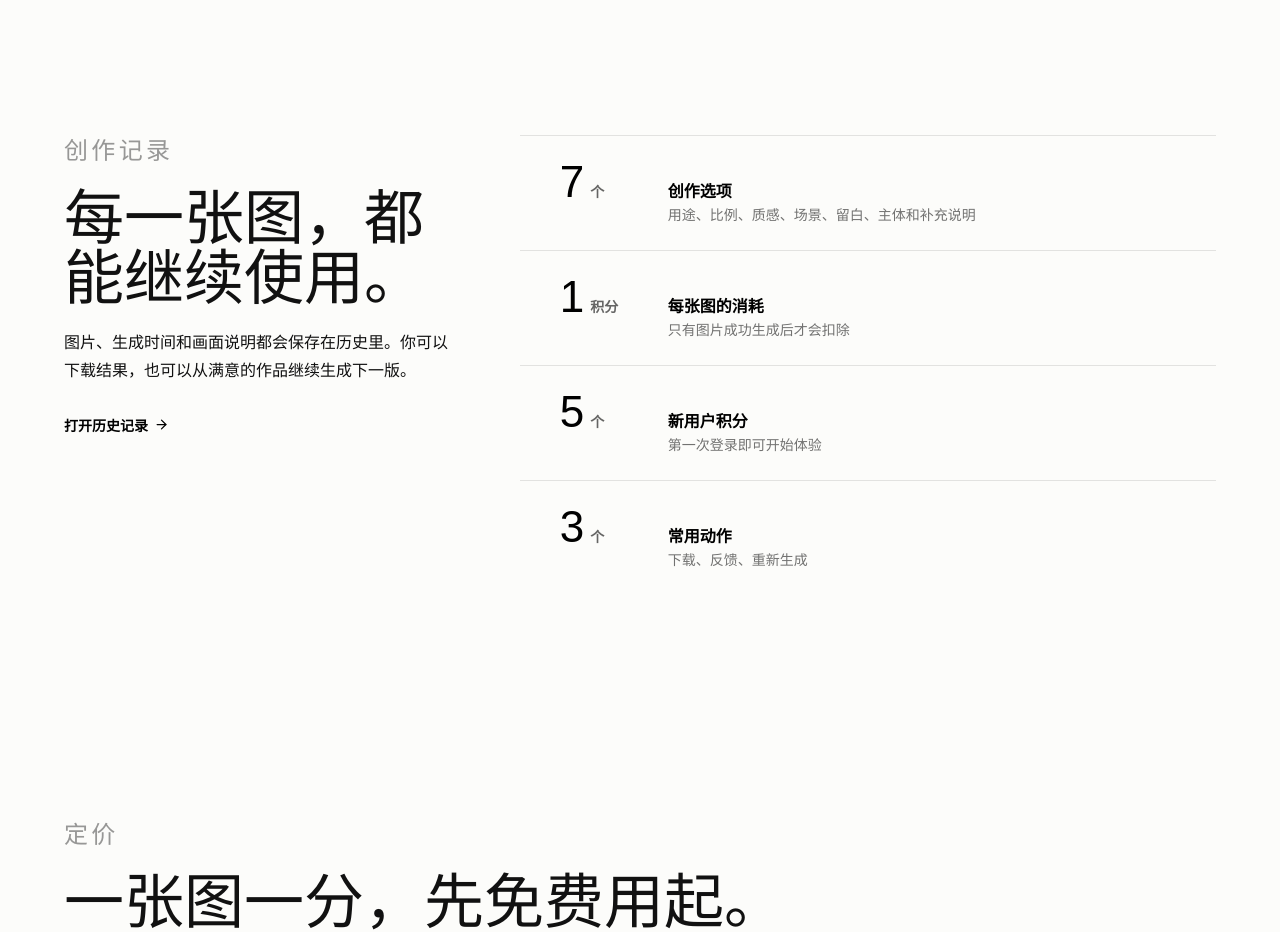
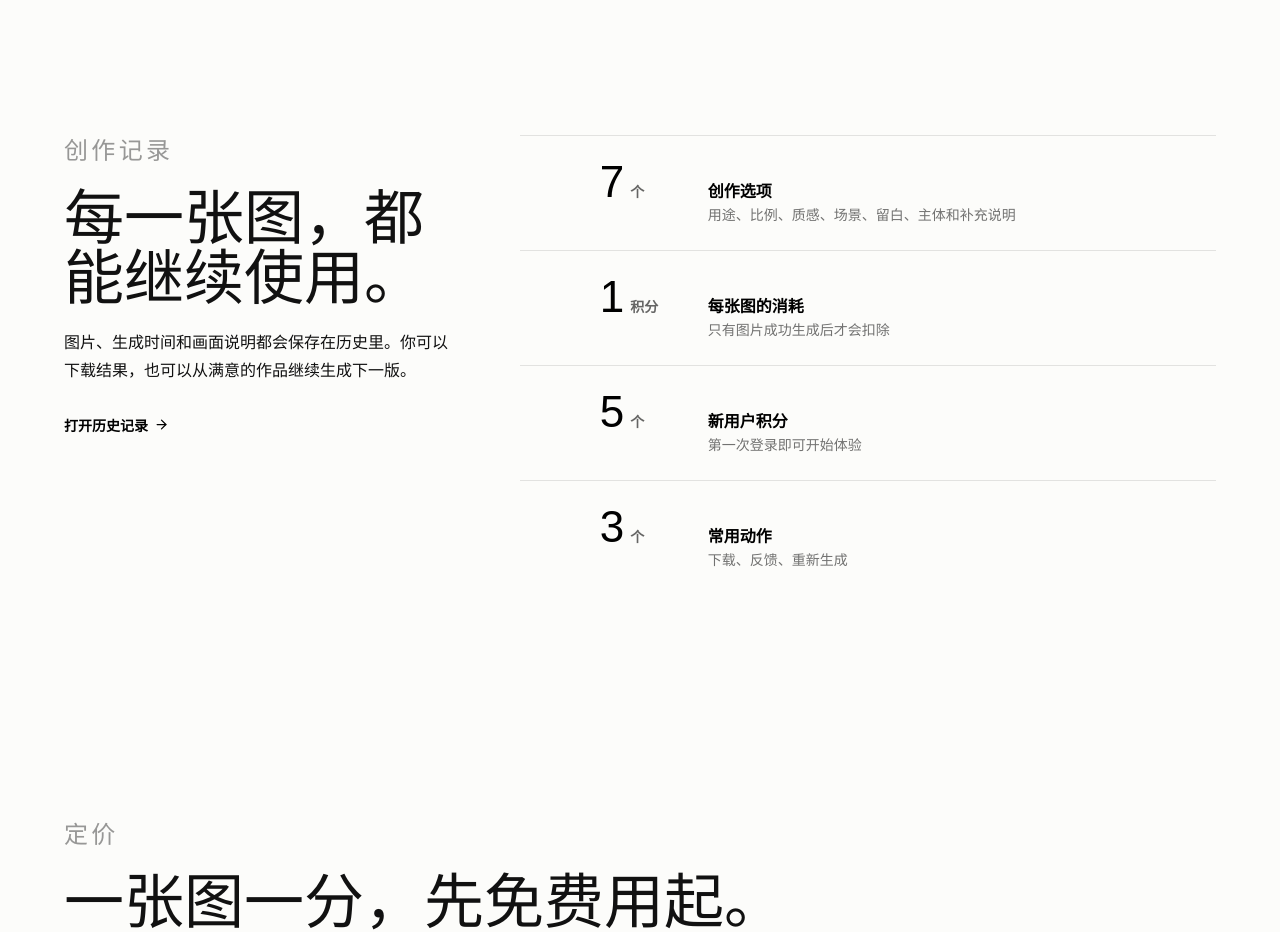
Before and after one commit to chichiyu1236-droid/PixGen-AI-Image-Generation, a Next.js app: page / in a window 1280 px wide. Shown: the part 3360-4292 px from the top of the page. Built offline with nearby package versions, Linux system fonts and the light colour scheme; no server answers; what undici would draw is missing.

Commit message:
fix: indent landing records numbers further right

```diff
--- a/components/landing-page.tsx
+++ b/components/landing-page.tsx
@@ -217,7 +217,7 @@ export function LandingPage({ isAuthenticated }: { isAuthenticated: boolean }) {
             {dataPoints.map((item) => (
               <div
                 key={item.label}
-                className="grid grid-cols-[5.25rem_1fr] items-baseline gap-x-6 border-t border-black/10 py-5 pl-4 lg:py-6 lg:pl-10"
+                className="grid grid-cols-[5.25rem_1fr] items-baseline gap-x-6 border-t border-black/10 py-5 pl-4 lg:py-6 lg:pl-20"
               >
                 <dt className="flex items-baseline gap-1.5 whitespace-nowrap">
                   <span className="font-display text-[2.75rem] leading-none text-black">{item.value}</span>
```
